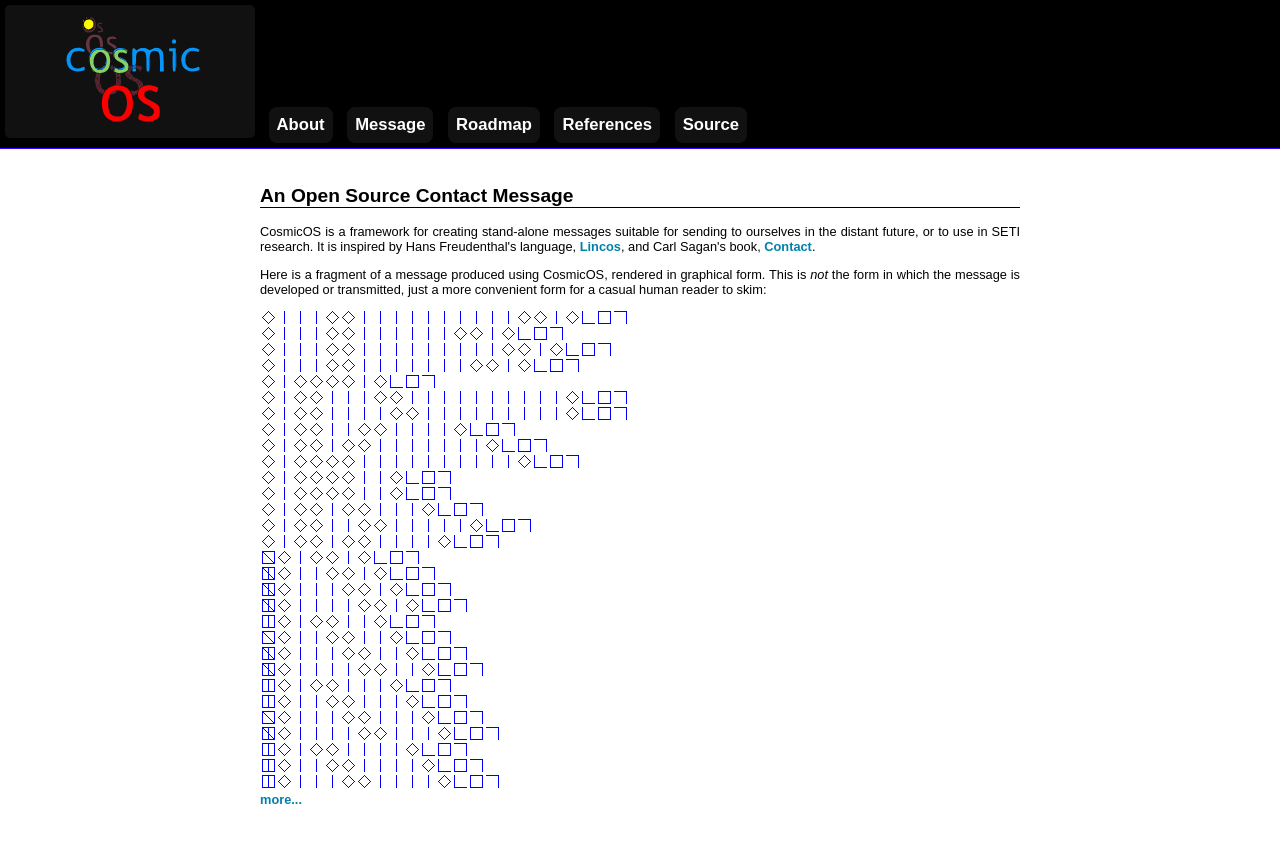
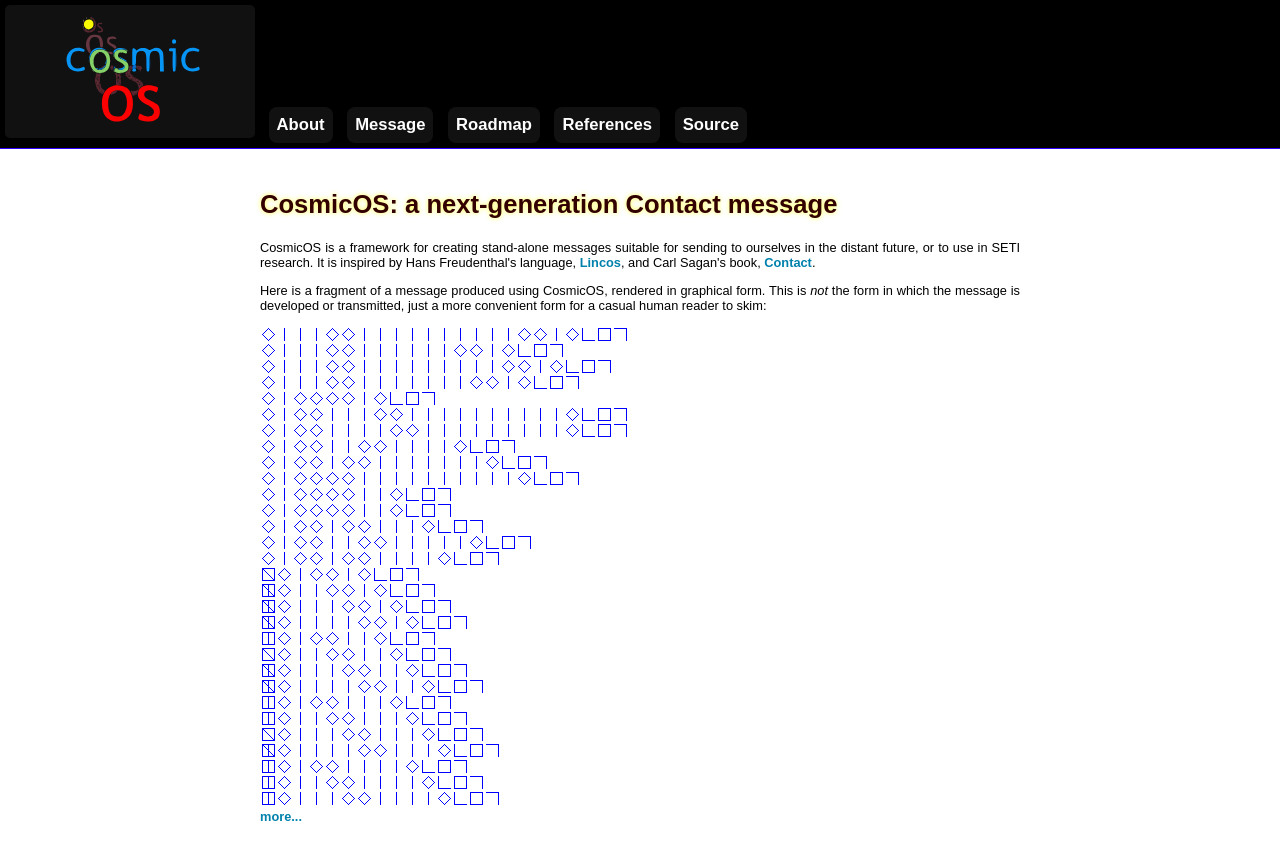
Before and after one commit to paulfitz/cosmicos, a Jekyll site: the page built from index.html, in a window 1280 px wide. Shown: the top 860 px of the page. Built offline with Jekyll 4.4.1, drawn with Linux system fonts in a browser that asks for light colours; nearby versions of some CDN libraries; Markdown is read by kramdown in place of the engine named in the settings.

Commit message:
tweak header

```diff
--- a/css/main.css
+++ b/css/main.css
@@ -80,8 +80,9 @@ p {
 }
 
 h2 {
-  border-bottom: 1px #000000 solid;
-  clear: right;
+  font-size: 200%;
+  color: #300;
+  text-shadow: 0px 0px 5px #ff4;
 }
 
 pre {
--- a/index.html
+++ b/index.html
@@ -5,7 +5,7 @@ title: CosmicOS
 
 
 
-<A NAME='outline'></A><h2>An Open Source Contact Message</h2>
+<A NAME='outline'></A><h2>CosmicOS: a next-generation Contact message</h2>
 
 <p>
 CosmicOS is a framework for creating stand-alone messages suitable for
```
